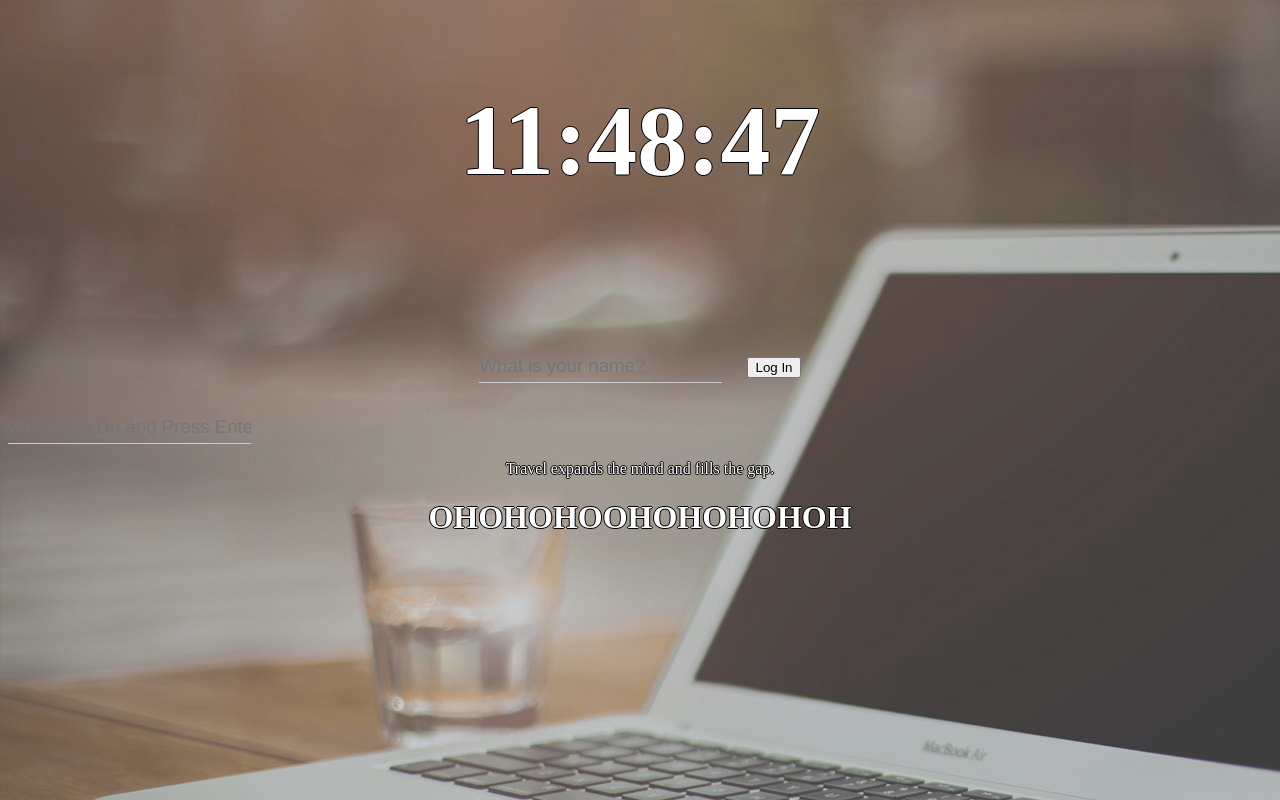
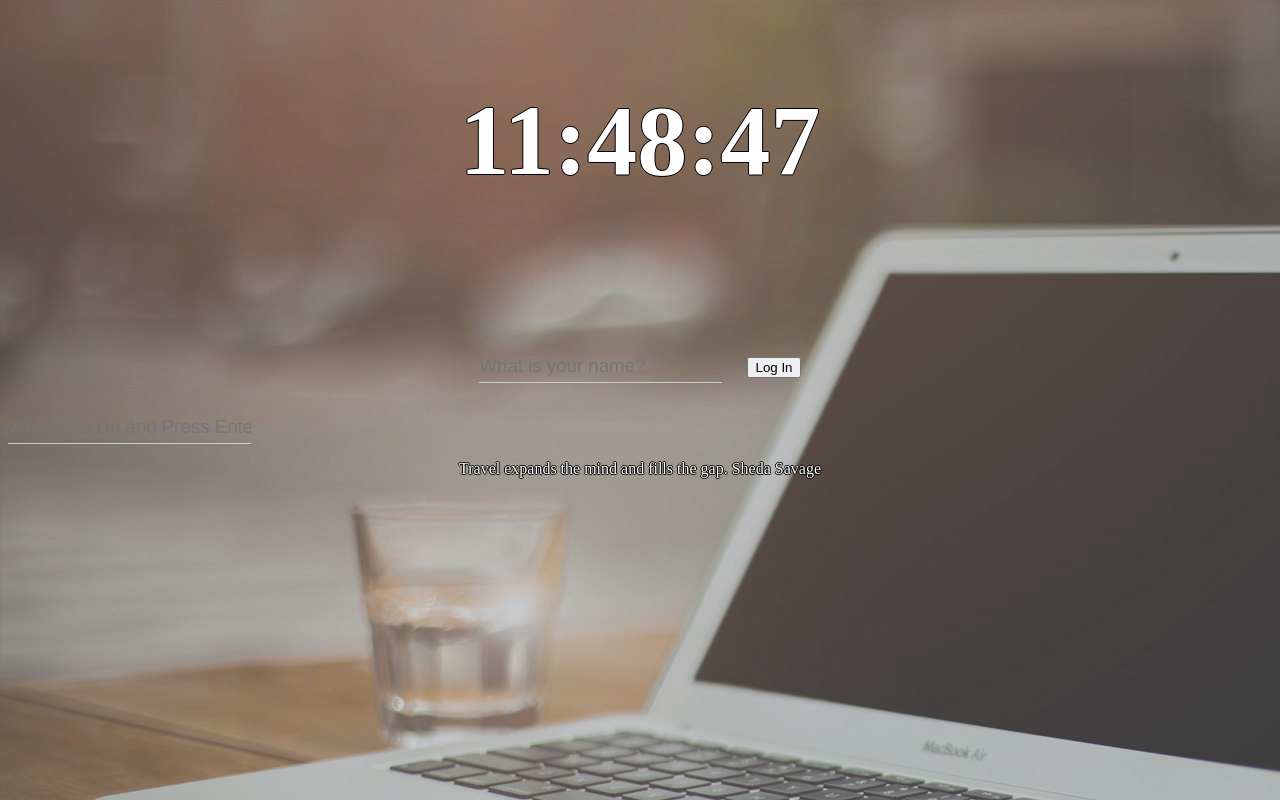
Before and after one commit to khoon0608/momentum-clone, a plain HTML site: page index.html in a window 1280 px wide. Drawn offline with Linux system fonts and the light colour scheme.

Commit message:
Update index.html

```diff
--- a/index.html
+++ b/index.html
@@ -34,7 +34,6 @@
     <div id="quote">
       <span></span>
       <span></span>
-      <h1>OHOHOHOOHOHOHOHOH</h1>
     </div>
     <script src="JS/greetings.js"></script>
     <script src="JS/clock.js"></script>
```
